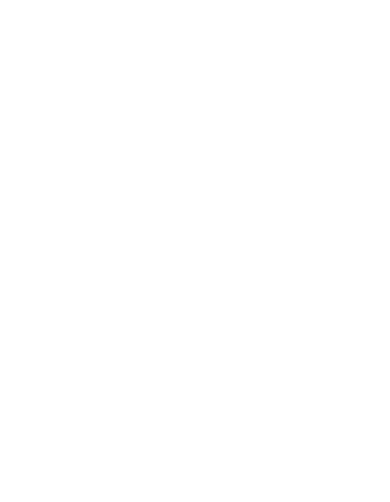
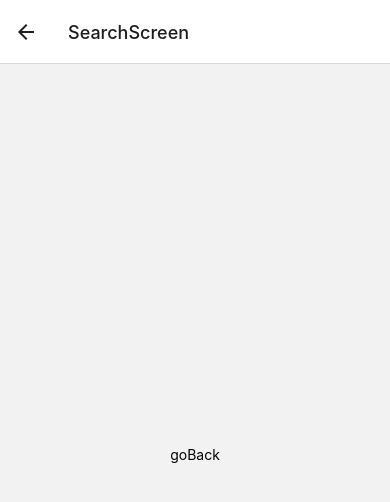
Before and after one commit to malithjkmt/VytalMerc, a React Native app: screen /SearchScreen in a window 390 px wide. Shown: the top 502 px of the page. Built offline with nearby package versions, Linux system fonts and the light colour scheme.

Commit message:
Setup Routing with Base Screens

```diff
--- a/package.json
+++ b/package.json
@@ -10,8 +10,12 @@
     "test": "jest"
   },
   "dependencies": {
+    "@react-navigation/native": "^6.1.2",
+    "@react-navigation/native-stack": "^6.9.8",
     "react": "18.2.0",
-    "react-native": "0.71.1"
+    "react-native": "0.71.1",
+    "react-native-safe-area-context": "^4.5.0",
+    "react-native-screens": "^3.19.0"
   },
   "devDependencies": {
     "@babel/core": "^7.20.0",
--- a/src/App.tsx
+++ b/src/App.tsx
@@ -5,15 +5,20 @@
  */
 
 import React from 'react';
-import { SafeAreaView, StatusBar, Text } from 'react-native';
+import { SafeAreaView, StatusBar, StyleSheet } from 'react-native';
+import { NavRouter } from './navigation/NavRouter';
 
 function App(): JSX.Element {
   return (
-    <SafeAreaView>
+    <SafeAreaView style={styles.container}>
       <StatusBar barStyle="dark-content" />
-      <Text style={{ color: 'white', textAlign: 'center' }}>VytalMerc</Text>
+      <NavRouter />
     </SafeAreaView>
   );
 }
 
+const styles = StyleSheet.create({
+  container: { backgroundColor: 'white', flex: 1 },
+});
+
 export default App;
--- /dev/null
+++ b/src/navigation/NavRouter.tsx
@@ -0,0 +1,42 @@
+/**
+ *
+ * @format
+ */
+
+import React, { FC } from 'react';
+import { NavigationContainer } from '@react-navigation/native';
+import { createNativeStackNavigator, NativeStackScreenProps } from '@react-navigation/native-stack';
+
+import ResultsScreen from '../screens/ResultsScreen';
+import SearchScreen from '../screens/SearchScreen';
+
+type RootStackParamList = {
+  ResultsScreen: undefined;
+  SearchScreen: undefined;
+};
+
+export type ResultsScreenProps = NativeStackScreenProps<RootStackParamList, 'ResultsScreen'>;
+export type SearchScreenProps = NativeStackScreenProps<RootStackParamList, 'SearchScreen'>;
+
+const Stack = createNativeStackNavigator<RootStackParamList>();
+
+const NavRouter: FC = () => {
+  return (
+    <NavigationContainer>
+      <Stack.Navigator>
+        <Stack.Screen
+          name="ResultsScreen"
+          component={ResultsScreen}
+          options={{ headerShown: true, animation: 'slide_from_right' }}
+        />
+        <Stack.Screen
+          name="SearchScreen"
+          component={SearchScreen}
+          options={{ headerShown: true }}
+        />
+      </Stack.Navigator>
+    </NavigationContainer>
+  );
+};
+
+export { NavRouter };
--- /dev/null
+++ b/src/screens/ResultsScreen/ResultsScreen.tsx
@@ -0,0 +1,24 @@
+import React from 'react';
+import { View, Text, TouchableOpacity, StyleSheet } from 'react-native';
+
+import { ResultsScreenProps } from '../../navigation/NavRouter';
+
+const ResultsScreen = ({ navigation }: ResultsScreenProps) => {
+  return (
+    <View style={styles.container}>
+      <TouchableOpacity onPress={() => navigation.push('SearchScreen')}>
+        <Text>Go to Search</Text>
+      </TouchableOpacity>
+    </View>
+  );
+};
+
+const styles = StyleSheet.create({
+  container: {
+    flex: 1,
+    justifyContent: 'center',
+    alignItems: 'center',
+  },
+});
+
+export default ResultsScreen;
--- /dev/null
+++ b/src/screens/ResultsScreen/index.ts
@@ -0,0 +1,3 @@
+import ResultsScreen from './ResultsScreen';
+
+export default ResultsScreen;
--- /dev/null
+++ b/src/screens/SearchScreen/SearchScreen.tsx
@@ -0,0 +1,24 @@
+import React from 'react';
+import { View, Text, StyleSheet, TouchableOpacity } from 'react-native';
+
+import { SearchScreenProps } from '../../navigation/NavRouter';
+
+const SearchScreen = ({ navigation }: SearchScreenProps) => {
+  return (
+    <View style={styles.container}>
+      <TouchableOpacity onPress={navigation.goBack}>
+        <Text>goBack</Text>
+      </TouchableOpacity>
+    </View>
+  );
+};
+
+const styles = StyleSheet.create({
+  container: {
+    flex: 1,
+    justifyContent: 'center',
+    alignItems: 'center',
+  },
+});
+
+export default SearchScreen;
--- /dev/null
+++ b/src/screens/SearchScreen/index.ts
@@ -0,0 +1,3 @@
+import SearchScreen from './SearchScreen';
+
+export default SearchScreen;
```
Also changed, not shown: 4 other files (tests, documents, lock files or other folders).
